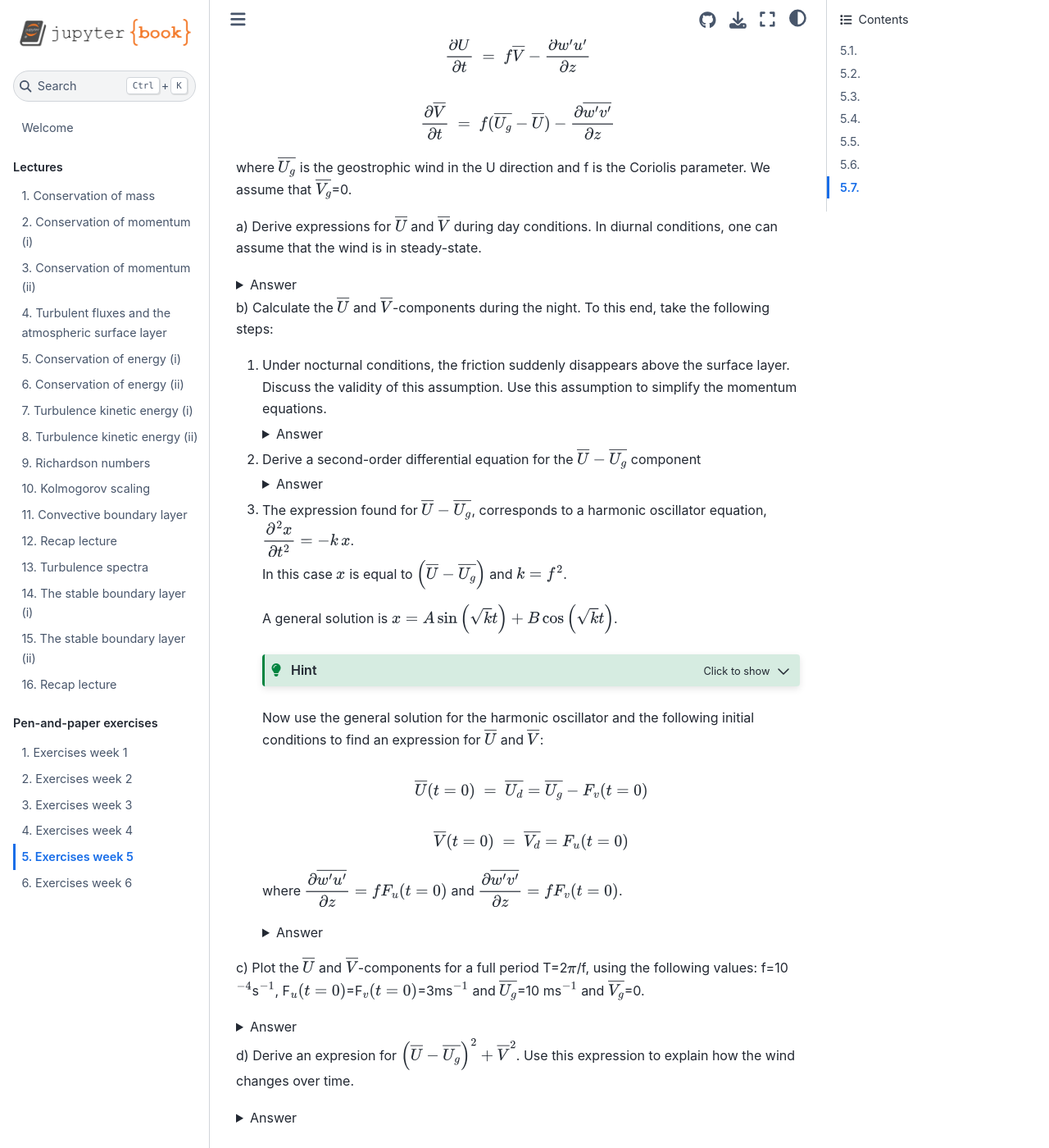
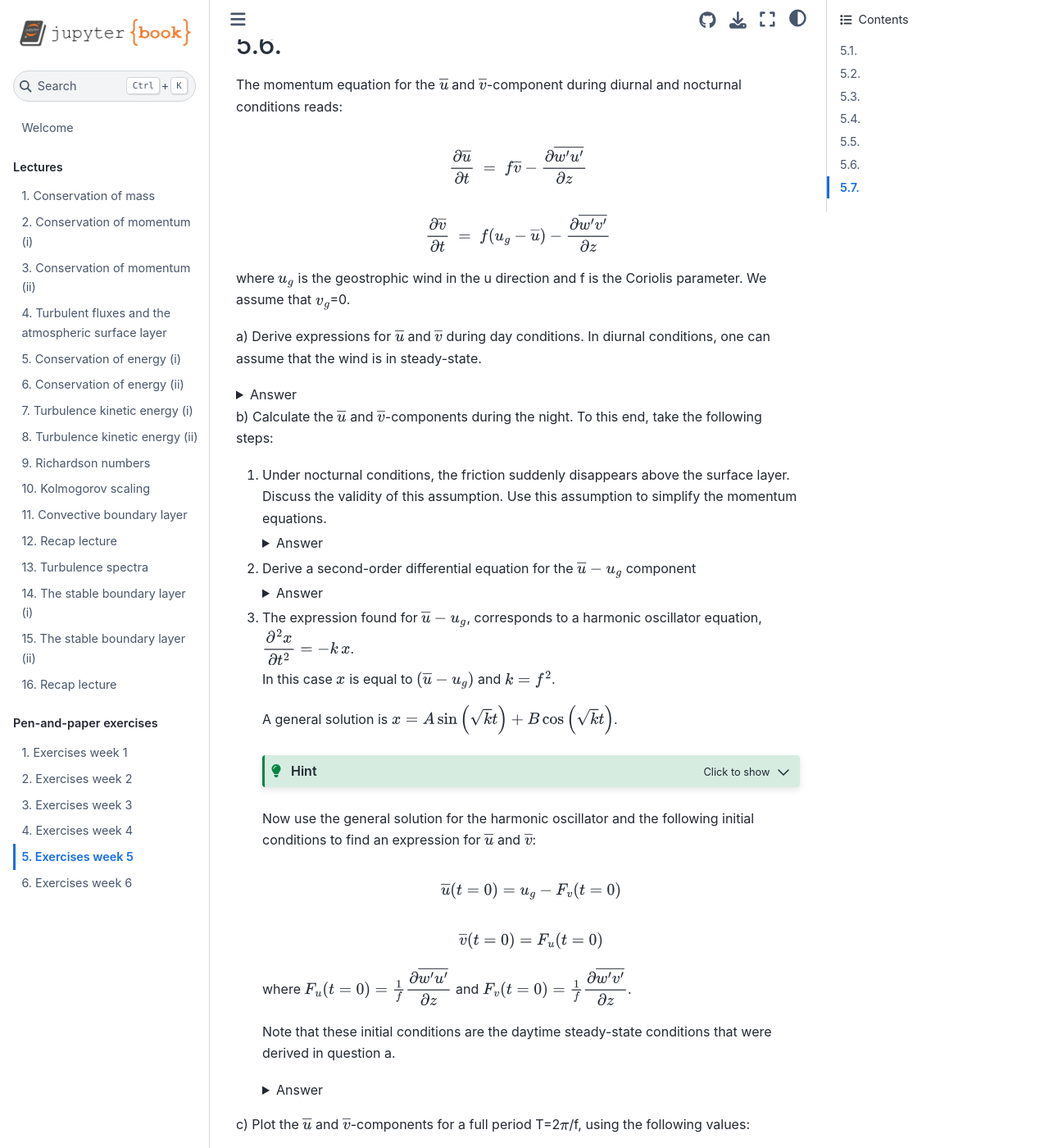
Before and after one commit to boundary-layer-meteo/boundary-layer-meteo.github.io, a Jupyter Book: the page built from exercises/week5.md, in a window 1280 px wide and 1400 px high, scrolled down 7770 px. Shown: the whole window at 82% size. Built offline with Jupyter Book 1.0.4 settings and Sphinx 7.4.7 and the Sphinx Book theme 1.1.4, drawn with Linux system fonts in a browser that asks for light colours; some of the changed text lies outside the part shown.

Commit message:
Improve readability and fix units of the exercises of week 5

````diff
--- a/exercises/week5.md
+++ b/exercises/week5.md
@@ -2,6 +2,11 @@
 $\def\pafg#1#2{\dfrac{\partial #1}{\partial #2}}$
 $\def\afg#1#2{\dfrac{{\rm d} #1}{{\rm d} #2}}$
 $\def\gemafg#1#2{\pafg{\overline{#1}}{#2}}$
+
+```{hint}
+:class: tip
+Remember that $H\ =\ \rho\ c_p\ \overline{w'\theta'}$. If no values are given, use $\rho\ c_p\ = 1231\ J\ K^{-1}\ m^{-3}$.
+```
 
 ##
 The following figure shows the raw observation of the wind speed.
@@ -218,9 +223,10 @@
 <details>
   <summary>Answer</summary>
 
-Using the potential temperature gradient, there are 2 criteria.
-1. $\pafg{\theta}{z}=0$: This only occurs at the top of the profile
-2. A small $\pafg{\theta}{z}$: This is valid at $h=1000\rm\,m$ and above.
+Using the potential temperature gradient, there are multiple criteria possible, resulting in different heights.
+1. In the residual layer $\pafg{\theta}{z}=0$: This only occurs at the top of the profile
+2. In the residual layer $\pafg{\theta}{z}$ is small: This is valid at $h=1000\rm\,m$ and above.
+3. Above the residual layer, there is an inversion where $\pafg{\theta}{z}$ is large: this occurs around 750m.
 
 For the wind speed, the location of the low level jet is used.
 The maximum wind speed in this jet is at a height of 250 m.
@@ -504,21 +510,21 @@
 
 
 ##
-The momentum equation for the $\overline{U}$ and $\overline{V}$-component
+The momentum equation for the $\overline{u}$ and $\overline{v}$-component
 during diurnal and nocturnal conditions reads:
 
 $$
-\pafg{\overline{U}}{t}~=~f \overline{V}- \pafg{\overline{w'u'}}{z}
+\pafg{\overline{u}}{t}~=~f \overline{v}- \pafg{\overline{w'u'}}{z}
 $$
 
 $$
-\pafg{\overline{V}}{t}~=~f (\overline{U_g}-\overline{U})- \pafg{\overline{w'v'}}{z}
+\pafg{\overline{v}}{t}~=~f (u_g-\overline{u})- \pafg{\overline{w'v'}}{z}
 $$
 
-where $\overline{U_g}$ is the geostrophic wind in the U direction and f
-is the Coriolis parameter. We assume that $\overline{V_g}$=0.
+where $u_g$ is the geostrophic wind in the u direction and f
+is the Coriolis parameter. We assume that $v_g$=0.
 
-a) Derive expressions for $\overline{U}$ and $\overline{V}$ during day conditions.
+a) Derive expressions for $\overline{u}$ and $\overline{v}$ during day conditions.
 In diurnal conditions, one can assume that the wind is in steady-state.
 
 <details>
@@ -527,20 +533,20 @@
 Since we are evaluating (diurnal) stationary conditions,
 
 $$
-0&=f\,\overline{V}-\gemafg{w'u'}{z}\\
-0&=f\,\left(\overline{U_g}-\overline{U}\right)-\gemafg{w'v'}{z}
+0&=f\,\overline{v}-\gemafg{w'u'}{z}\\
+0&=f\,\left(u_g-\overline{u}\right)-\gemafg{w'v'}{z}
 $$
 
 Therefore,
 
 $$
-\overline{U} &= \overline{U_g}-\frac{1}{f}\gemafg{w'v'}{z} \\
-\overline{V} &= \frac{1}{f}\gemafg{u'w'}{z}
+\overline{u} &= u_g-\frac{1}{f}\gemafg{w'v'}{z} \\
+\overline{v} &= \frac{1}{f}\gemafg{u'w'}{z}
 $$
 
 </details>
 
-b) Calculate the $\overline{U}$ and $\overline{V}$-components during the night. To this end, take the following steps:
+b) Calculate the $\overline{u}$ and $\overline{v}$-components during the night. To this end, take the following steps:
 1. Under nocturnal conditions, the friction suddenly disappears above the surface
    layer. Discuss the validity of this assumption. Use this assumption to simplify the momentum equations.
 
@@ -555,41 +561,41 @@
     Therefore, it can be neglected with respect to the Coriolis and horizontal pressure gradient terms.
 
     $$
-    \gemafg{U}{t} =f\,\overline{V}
+    \gemafg{u}{t} =f\,\overline{v}
     $$(for:74b1)
 
     $$
-    \gemafg{V}{t} =f\,\left(\overline{U_g}-\overline{U}\right)
+    \gemafg{v}{t} =f\,\left(u_g-\overline{u}\right)
     $$(for:74b2)
 
     </details>
-2. Derive a second-order differential equation for the $\overline{U}-\overline{U_g}$ component
+2. Derive a second-order differential equation for the $\overline{u}-u_g$ component
 
    <details>
     <summary>Answer</summary>
 
-   Considering that $\overline{U_g}$ is a constant,
+   Considering that $u_g$ is a constant,
 
     $$
-    \gemafg{U}{t} &= \gemafg{U}{t}-\gemafg{U_g}{t}\\
-    &= \pafg{\left(\overline{U}-\overline{U_g}\right)}{t}
+    \gemafg{u}{t} &= \gemafg{u}{t}-\gemafg{u_g}{t}\\
+    &= \pafg{\left(\overline{u}-u_g\right)}{t}
     $$
 
     Combined with Equations {eq}`for:74b1` and {eq}`for:74b2`, this results in
 
     $$
-    {\pafg{^2\left(\overline{U}-\overline{U_g}\right)}{t^2}} &= \pafg{}{t}\pafg{\overline{U}}{t} \\
-    &= \pafg{}{t}\left(f\,\overline{V}\right)\\
-    &= f\,\gemafg{V}{t}\\
-    &= f^2\,\left(\overline{U_g}-\overline{U}\right)\\
-    {\pafg{^2\left(\overline{U}-\overline{U_g}\right)}{t^2}} &= - f^2\,\left(\overline{U}-\overline{U_g}\right)
+    {\pafg{^2\left(\overline{u}-u_g\right)}{t^2}} &= \pafg{}{t}\pafg{\overline{u}}{t} \\
+    &= \pafg{}{t}\left(f\,\overline{v}\right)\\
+    &= f\,\gemafg{v}{t}\\
+    &= f^2\,\left(u_g-\overline{u}\right)\\
+    {\pafg{^2\left(\overline{u}-u_g\right)}{t^2}} &= - f^2\,\left(\overline{u}-u_g\right)
     $$
 
     </details>
 
-3. The expression found for $\overline{U}-\overline{U_g}$, corresponds to a harmonic oscillator equation, $\pafg{^2 x}{t^2}=-k\,x$.
+3. The expression found for $\overline{u}-u_g$, corresponds to a harmonic oscillator equation, $\pafg{^2 x}{t^2}=-k\,x$.
 
-   In this case $x$ is equal to $\left(\overline{U}-\overline{U_g}\right)$ and $k=f^2$.
+   In this case $x$ is equal to $\left(\overline{u}-u_g\right)$ and $k=f^2$.
 
     A general solution is $x=A\sin\left(\sqrt{k}t\right)+B\cos\left(\sqrt{k}t\right)$.
 
@@ -598,7 +604,7 @@
    We can prove that the solution
 
     $$
-    \overline{U}-\overline{U_g}=A sin(ft) + B cos (ft)
+    \overline{u}-u_g=A sin(ft) + B cos (ft)
     $$
 
     is a correct solution:
@@ -613,67 +619,70 @@
     $$
     ```
 
-    Now use the general solution for the harmonic oscillator and the following initial conditions to find an expression for $\overline{U}$ and $\overline{V}$:
-
-   $$
-   \overline{U}(t=0)~=~\overline{U_d}=\overline{U_g}-F_{v}(t=0)
-   $$
+    Now use the general solution for the harmonic oscillator and the following initial conditions to find an expression for $\overline{u}$ and $\overline{v}$:
 
     $$
-    \overline{V}(t=0)~=~\overline{V_d}=F_{u}(t=0)
+    \overline{u}(t=0) = u_g-F_{v}(t=0)
     $$
 
-   where $\pafg{\overline{w'u'}}{z}=fF_{u}(t=0)$ and $\pafg{\overline{w'v'}}{z}=fF_{v}(t=0)$.
+    $$
+    \overline{v}(t=0) = F_{u}(t=0)
+    $$
+
+    where $F_{u}(t=0) = \frac{1}{f} \pafg{\overline{w'u'}}{z}$ and $F_{v}(t=0) = \frac{1}{f}\pafg{\overline{w'v'}}{z}$.
+
+    Note that these initial conditions are the daytime steady-state conditions that were derived in question a.
 
     <details>
     <summary>Answer</summary>
 
-    $\overline{U}-\overline{U_g} = A\sin\left(ft\right)+B\cos\left(ft\right)$, so
+    $\overline{u}-u_g = A\sin\left(ft\right)+B\cos\left(ft\right)$, so
 
     $$
-    \overline{U}(0) &= \overline{U_g} + B\\ &= \overline{U_g} - F_v(0)\\
+    \overline{u}(0) &= u_g + B\\ &= u_g - F_v(0)\\
     B &= -F_v(0)\\
-    \overline{U} &= \overline{U_g} + A\sin\left(ft\right)- F_v(0) \, \cos\left(ft\right)
+    \overline{u} &= u_g + A\sin\left(ft\right)- F_v(0) \, \cos\left(ft\right)
     $$
 
-    Since $\overline{V} = \frac{1}{f}\gemafg{U}{t}$,
+    Since $\overline{v} = \frac{1}{f}\gemafg{u}{t}$,
 
     $$
-    \overline{V} &= \frac{1}{f}\left(A f\cos\left(ft\right) + F_v(0) f \sin\left(ft\right) \right) \\
+    \overline{v} &= \frac{1}{f}\left(A f\cos\left(ft\right) + F_v(0) f \sin\left(ft\right) \right) \\
      &= A \cos\left(ft\right) + F_v(0) \sin\left(ft\right)
     $$
 
     Using, the second boundary condition,
 
     $$
-    \overline{V}(0) &= A \\&= F_u(0)\\
+    \overline{v}(0) &= A \\&= F_u(0)\\
     A &= F_u(0)
     $$
 
-    All in all, the equations for $\overline{U}$ and $\overline{V}$ are
+    All in all, the equations for $\overline{u}$ and $\overline{v}$ are
 
     $$
-    \overline{U} &= \overline{U_g} + F_u(0) \sin\left(ft\right) - F_v(0) \cos\left(ft\right)\\
-    \overline{V} &= F_v(0) \sin\left(ft\right) + F_u(0) \cos\left(ft\right)
+    \overline{u} &= u_g + F_u(0) \sin\left(ft\right) - F_v(0) \cos\left(ft\right)\\
+    \overline{v} &= F_v(0) \sin\left(ft\right) + F_u(0) \cos\left(ft\right)
     $$
 
     This can be written as
 
     $$
-    \overline{U} &= \overline{U_g} + \frac{1}{f} \gemafg{w'u'}{z} \sin\left(ft\right) - \frac{1}{f} \gemafg{w'v'}{z} \cos\left(ft\right)\\
-    \overline{V} &= \frac{1}{f} \gemafg{w'v'}{z} \sin\left(ft\right) + \frac{1}{f} \gemafg{w'u'}{z} \cos\left(ft\right)
+    \overline{u} &= u_g + \frac{1}{f} \gemafg{w'u'}{z} \sin\left(ft\right) - \frac{1}{f} \gemafg{w'v'}{z} \cos\left(ft\right)\\
+    \overline{v} &= \frac{1}{f} \gemafg{w'v'}{z} \sin\left(ft\right) + \frac{1}{f} \gemafg{w'u'}{z} \cos\left(ft\right)
     $$
 
     </details>
 
-c) Plot the $\overline{U}$ and $\overline{V}$-components for a full period
-T=2$\pi$/f, using the following values: f=10$^{-4}$s$^{-1}$, F$_{u}(t=0)$=F$_{v}(t=0)$=3ms$^{-1}$ and
-$\overline{U_g}$=10 ms$^{-1}$ and $\overline{V_g}$=0.
+c) Plot the $\overline{u}$ and $\overline{v}$-components for a full period
+T=2$\pi$/f, using the following values:
+
+f = 10$^{-4}$ s$^{-1}$, F$_{u}(t=0)$ = F$_{v}(t=0)$ = 3 m s$^{-1}$, $u_g$ = 10 m s$^{-1}$, and $v_g$ = 0 m s$^{-1}$.
 
 <details>
   <summary>Answer</summary>
 
-The wind velocities, $\overline{U}$ and $\overline{V}$ are plotted in {numref}`fig:ans_74`.
+The wind velocities, $\overline{u}$ and $\overline{v}$ are plotted in {numref}`fig:ans_74`.
 
 ```{figure} figures/exercise7_4.png
 :name: fig:ans_74
@@ -682,7 +691,7 @@
 
 </details>
 
-d) Derive an expresion for $\left(\overline{U}-\overline{U_g}\right)^2 + \overline{V}^2$.
+d) Derive an expresion for $\left(\overline{u}-u_g\right)^2 + \overline{v}^2$.
 Use this expression to explain how the wind changes over time.
 
 <details>
@@ -691,26 +700,26 @@
 Realize that
 
 $$
-\overline{U}-\overline{U_g} &= F_u(0) \sin\left(ft\right) - F_v(0) \cos\left(ft\right)\\
-\overline{V} &= F_v(0) \sin\left(ft\right) + F_u(0) \cos\left(ft\right)
+\overline{u}-u_g &= F_u(0) \sin\left(ft\right) - F_v(0) \cos\left(ft\right)\\
+\overline{v} &= F_v(0) \sin\left(ft\right) + F_u(0) \cos\left(ft\right)
 $$
 
 Therefore,
 
 $$
-\left(\overline{U}-\overline{U_g}\right)^2 &= F_u^2(0) \sin^2\left(ft\right) + F_v^2(0) \cos^2\left(ft\right) - 2 F_u(0) F_v(0) \cos\left(ft\right) \sin\left(ft\right) \\
-\overline{V}^2 &= F_u^2(0) \cos^2\left(ft\right) + F_v^2(0) \sin^2\left(ft\right) + 2 F_u(0) F_v(0) \cos\left(ft\right) \sin\left(ft\right)
+\left(\overline{u}-u_g\right)^2 &= F_u^2(0) \sin^2\left(ft\right) + F_v^2(0) \cos^2\left(ft\right) - 2 F_u(0) F_v(0) \cos\left(ft\right) \sin\left(ft\right) \\
+\overline{v}^2 &= F_u^2(0) \cos^2\left(ft\right) + F_v^2(0) \sin^2\left(ft\right) + 2 F_u(0) F_v(0) \cos\left(ft\right) \sin\left(ft\right)
 $$
 
 Combining these 2 equations results in
 
 $$
-\left(\overline{U}-\overline{U_g}\right)^2 + \overline{V}^2 &= F_u^2(0) \left(\cos^2\left(ft\right)+\sin^2\left(ft\right)\right) + F_v^2(0) \left(\cos^2\left(ft\right)+\sin^2\left(ft\right)\right) \\
+\left(\overline{u}-u_g\right)^2 + \overline{v}^2 &= F_u^2(0) \left(\cos^2\left(ft\right)+\sin^2\left(ft\right)\right) + F_v^2(0) \left(\cos^2\left(ft\right)+\sin^2\left(ft\right)\right) \\
  &= F_u^2(0) + F_v^2(0)
 $$
 
 Since the right-hand side is a constant,
-this equation states that $\left(\overline{U},\overline{V}\right)$ progresses in time as a circular movement around $\left(\overline{U_g},0\right)$
+this equation states that $\left(\overline{u},\overline{v}\right)$ progresses in time as a circular movement around $\left(u_g,0\right)$
 at a distance of $\sqrt{F_u^2(0) + F_v^2(0)} = 3\sqrt{2}\rm\,m\,s^{-1}$
 
 This can also be seen from {numref}`fig:ans_74`.
@@ -730,7 +739,7 @@
 
 $$
 L&=\epsilon_{IR}\sigma_{SB} T^4 \\
-\sigma_{SB}&=5.67~10^{-8}~\frac{W}{m^2K^4}
+\sigma_{SB}&=5.67~10^{-8}\ W\ m^{-1}\ K^{-4}
 $$
 
 The following values in the three-layer model of the stable
@@ -742,7 +751,7 @@
 
 The boundary layer height is equal to 25 m.
 Additional data to calculate the divergence of
-the net longwave radiation are: $\rho=1.2261 Kg/m^3$, $c_p=1004 J/KgK$.
+the net longwave radiation are: $\rho\ =\ 1.2261\ Kg\ m^{-3}$, $c_p\ =\ 1004\ J\ Kg^{-1}\ K^{-1}$.
 
 <details>
   <summary>Answer</summary>
@@ -785,10 +794,12 @@
 c) The sensible heat flux has the following vertical profile
 
 $$
-\overline{w'\theta'}(z)~=~\overline{w'\theta'}_o~(1-z/h)~~~~\overline{w'\theta'}_o= -14~W/m^2
+\overline{w'\theta'}(z)~=~\overline{w'\theta'}_o~(1-z/h)
 $$
 
-where $\overline{w'\theta'}_o$ is the sensible heat flux at
+$ \overline{w'\theta'}_o= -0.0114~ K\ m\ s^{-1}$ (or H = -14 $W\ m^{-2}$)
+
+where $\overline{w'\theta'}_o$ is the potential temperature flux at
 the surface and $h=25~m$ is the depth of the SBL.
 
 Plot this profile. Discuss and quantify the role of the turbulent flux under these conditions.
````
Also changed, not shown: other parts of exercises/week5.md (+11 -11 lines), exercises/figures/exercise7_5.png.
